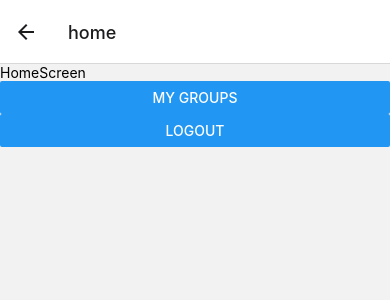
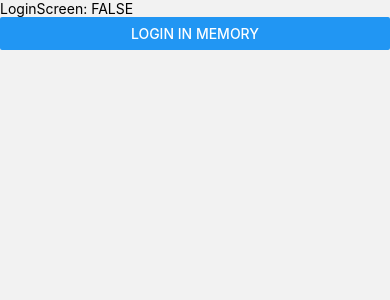
Before and after one commit to gaguayo-jala/FriendsAroundMe, a React Native app: screen /home in a window 390 px wide. Shown: the top 300 px of the page. Built offline with nearby package versions, Linux system fonts and the light colour scheme.

Commit message:
Use context and auth flow

```diff
--- a/App.tsx
+++ b/App.tsx
@@ -1,8 +1,24 @@
-import React from 'react';
-import RootNavigator from 'navigation/RootNavigator';
+import React, {useState} from 'react';
+import RootNavigator from '~navigation/RootNavigator';
+import {AppContext} from '~state/AppContext';
 
 const App = () => {
-  return <RootNavigator />;
+  const [isAuthenticated, setIsAuthenticated] = useState(false);
+
+  return (
+    <AppContext.Provider
+      value={{
+        isAuthenticated,
+        logout: () => {
+          setIsAuthenticated(false);
+        },
+        login: function () {
+          setIsAuthenticated(true);
+        },
+      }}>
+      <RootNavigator />
+    </AppContext.Provider>
+  );
 };
 
 export default App;
--- a/babel.config.js
+++ b/babel.config.js
@@ -12,6 +12,7 @@ module.exports = {
           '~services': './src/services',
           '~styles': './src/styles',
           '~navigation': './src/navigation',
+          '~state': './src/state',
         },
         extensions: [
           '.ios.js',
--- a/src/features/home/HomeScreen.tsx
+++ b/src/features/home/HomeScreen.tsx
@@ -1,18 +1,17 @@
 import {StyleSheet, Text, View, Button} from 'react-native';
-import React from 'react';
+import React, {useContext} from 'react';
 import type {NativeStackScreenProps} from '@react-navigation/native-stack';
 
 import RootStackParamList from '~navigation/RootStackParamList';
+import {AppContext} from '~state/AppContext';
 
 type Props = NativeStackScreenProps<RootStackParamList, 'home'>;
 
 const HomeScreen: React.FC<Props> = ({navigation}) => {
+  const {logout} = useContext(AppContext);
+
   const goToMyGroups = () => {
     navigation.navigate('myGroups');
-  };
-
-  const logout = () => {
-    navigation.replace('login');
   };
 
   return (
--- a/src/features/login/LoginScreen.tsx
+++ b/src/features/login/LoginScreen.tsx
@@ -1,20 +1,21 @@
 import {StyleSheet, Text, View, Button} from 'react-native';
-import React from 'react';
+import React, {useContext} from 'react';
 import type {NativeStackScreenProps} from '@react-navigation/native-stack';
 
 import RootStackParamList from '~navigation/RootStackParamList';
+import {AppContext} from '~state/AppContext';
 
 type Props = NativeStackScreenProps<RootStackParamList, 'login'>;
 
-const LoginScreen: React.FC<Props> = ({navigation}) => {
-  const goToHome = () => {
-    navigation.replace('home');
-  };
+type LoginScreenProps = {};
+
+const LoginScreen: React.FC<LoginScreenProps & Props> = ({}) => {
+  const {login, isAuthenticated} = useContext(AppContext);
 
   return (
     <View>
-      <Text>LoginScreen</Text>
-      <Button title="Go To Home" onPress={goToHome} />
+      <Text>LoginScreen: {isAuthenticated ? 'TRUE' : 'FALSE'}</Text>
+      <Button title="Login In Memory" onPress={login} />
     </View>
   );
 };
--- a/src/navigation/FriendsStackNavigator.tsx
+++ b/src/navigation/FriendsStackNavigator.tsx
@@ -1,4 +1,4 @@
-import React from 'react';
+import React, {useContext} from 'react';
 import {createNativeStackNavigator} from '@react-navigation/native-stack';
 
 import LoginScreen from '~features/login/LoginScreen';
@@ -6,16 +6,31 @@ import MyGroupsScreen from '~features/my-groups/MyGroupsScreen';
 import MyGroupScreen from '~features/my-groups/MyGroupScreen';
 import HomeScreen from '~features/home/HomeScreen';
 import RootStackParamList from './RootStackParamList';
-
+import {AppContext} from '~state/AppContext';
 const Stack = createNativeStackNavigator<RootStackParamList>();
 
 const FriendsStackNavigator = () => {
+  const {isAuthenticated} = useContext(AppContext);
+
   return (
-    <Stack.Navigator initialRouteName="login">
-      <Stack.Screen name="home" component={HomeScreen} />
-      <Stack.Screen name="login" component={LoginScreen} />
-      <Stack.Screen name="myGroups" component={MyGroupsScreen} />
-      <Stack.Screen name="myGroup" component={MyGroupScreen} />
+    <Stack.Navigator>
+      {isAuthenticated ? (
+        <>
+          <Stack.Screen name="home" component={HomeScreen} />
+          <Stack.Screen name="myGroups" component={MyGroupsScreen} />
+          <Stack.Screen name="myGroup" component={MyGroupScreen} />
+        </>
+      ) : (
+        <>
+          <Stack.Screen
+            name="login"
+            component={LoginScreen}
+            options={{
+              headerShown: false,
+            }}
+          />
+        </>
+      )}
     </Stack.Navigator>
   );
 };
--- /dev/null
+++ b/src/state/AppContext.tsx
@@ -0,0 +1,13 @@
+import {createContext} from 'react';
+
+export type AppContextProps = {
+  isAuthenticated?: undefined | boolean;
+  login: () => void;
+  logout: () => void;
+};
+
+export const AppContext = createContext<AppContextProps>({
+  isAuthenticated: false,
+  login: () => {},
+  logout: () => {},
+});
--- a/tsconfig.json
+++ b/tsconfig.json
@@ -46,6 +46,7 @@
       "~services/*": ["./src/services/*"],
       "~styles/*": ["./src/styles/*"],
       "~navigation/*": ["./src/navigation/*"],
+      "~state/*": ["./src/state/*"],
     },
     // "rootDirs": [],                        /* List of root folders whose combined content represents the structure of the project at runtime. */
     // "typeRoots": [],                       /* List of folders to include type definitions from. */
```
